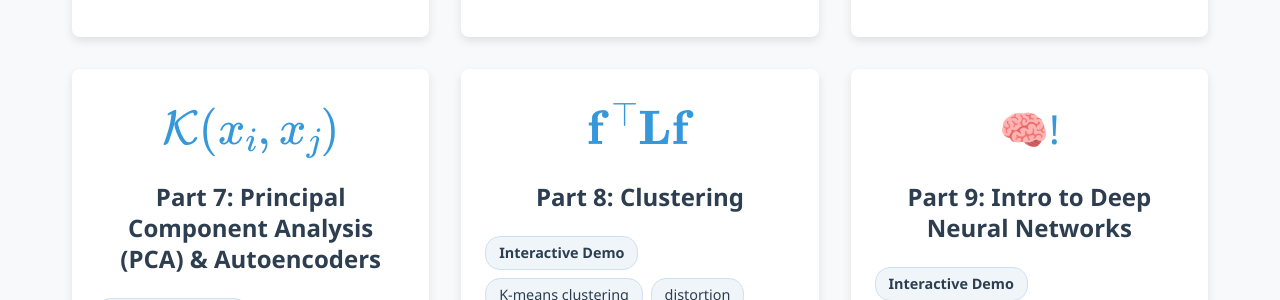
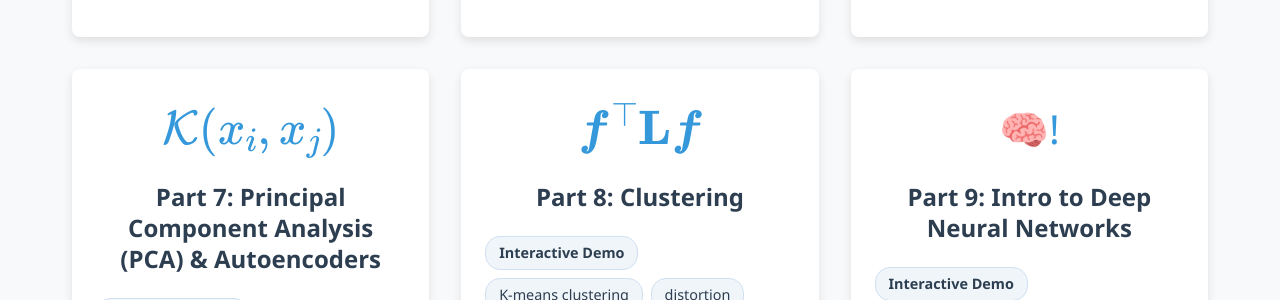
Before and after one commit to Yusukey01/yusukey01.github.io, a Jekyll site: the page built from Mathematics/Machine_learning/ml.html, in a window 1280 px wide and 900 px high, scrolled down 1737 px. Shown: the part 168-468 px from the top of the window. Built offline with Jekyll 4.4.1, drawn with Linux system fonts in a browser that asks for light colours.

Commit message:
update Graph Laplacian

```diff
--- a/Mathematics/Machine_learning/ml.html
+++ b/Mathematics/Machine_learning/ml.html
@@ -182,7 +182,7 @@ uses_python: false
                     </div>
 
                     <div class="card">
-                        <div class="card-icon">\(\mathbf{f}^\top \mathbf{L} \mathbf{f} \)</div>
+                        <div class="card-icon">\(\boldsymbol{f}^\top \mathbf{L} \boldsymbol{f} \)</div>
                         <h3><a href="clustering.html">Part 8: Clustering </a></h3>
                         <div class="keywords">
                             <span><strong>Interactive Demo</strong></span>
```
